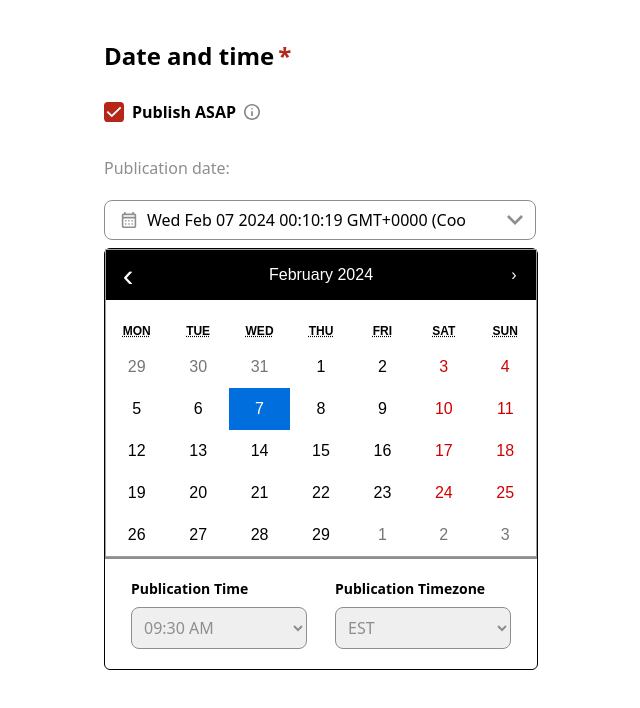
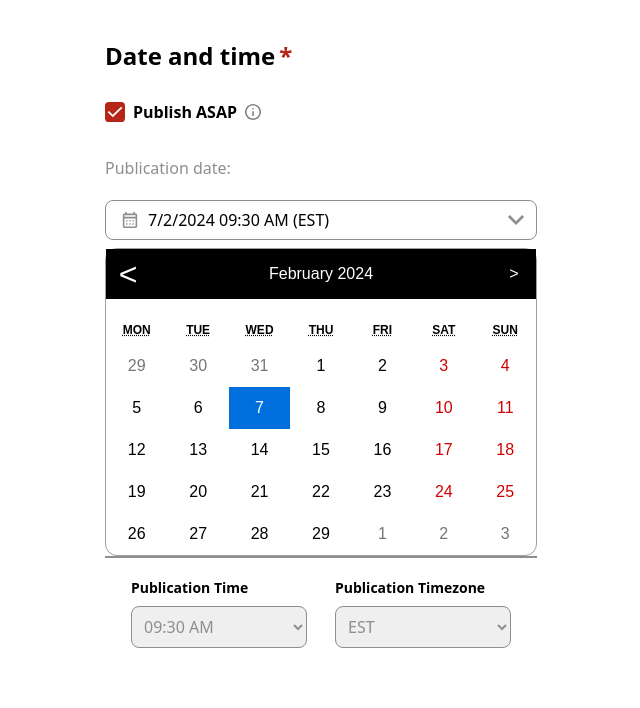
Before and after one commit to ctdc0208/Date-Picker, a React (Vite) app: page / in a window 1280 px wide. Shown: the top 708 px of the page, without its empty margins (319-959 px from the left). Built offline with nearby package versions, Linux system fonts and the light colour scheme.

Commit message:
add input value and option value

```diff
--- a/src/DateField.jsx
+++ b/src/DateField.jsx
@@ -3,8 +3,65 @@ import {useState} from 'react';
 import Calendar from 'react-calendar';
 
 export default function DateField() {
+    const timeOptions = [
+        {value: '09:30 AM', text: "09:30 AM"},
+        {value: '10:00 AM', text: "10:00 AM"},
+        {value: '10:30 AM', text: "10:30 AM"},
+        {value: '11:00 AM', text: "11:00 AM"},
+        {value: '11:30 AM', text: "11:30 AM"},
+        {value: '12:00 PM', text: "12:00 PM"},
+        {value: '12:30 PM', text: "12:30 PM"},
+        {value: '01:00 PM', text: "01:00 PM"},
+        {value: '01:30 PM', text: "01:30 PM"},
+        {value: '02:00 PM', text: "02:00 PM"},
+        {value: '02:30 PM', text: "02:30 PM"},
+        {value: '03:00 PM', text: "03:00 PM"},
+        {value: '03:30 PM', text: "03:30 PM"},
+        {value: '04:00 PM', text: "04:00 PM"},
+        {value: '04:30 PM', text: "04:30 PM"},
+        {value: '05:00 PM', text: "05:00 PM"},
+    ];
+
+    const timezoneOptions = [
+        {value: 'EST', text: "EST"},
+        {value: 'CST', text: "CST"},
+    ];
+
+    const monthNames = [
+        "1",
+        "2",
+        "3",
+        "4",
+        "5",
+        "6",
+        "7",
+        "8",
+        "9",
+        "10",
+        "11",
+        "12",
+    ];
+
+
     const [isOpen, setIsOpen] = useState(true);
-    const [value, onChange] = useState(new Date());
+    const [calendarValue, calendarValueOnChange] = useState(new Date());
+    const [timeValue, timeValueOnChange] = useState(timeOptions[0].value);
+    const [timezoneValue, timezoneValueOnChange] = useState(timezoneOptions[0].value);
+
+    const month = calendarValue.getMonth()
+    const day = calendarValue.getDate()
+    const year = calendarValue.getFullYear();
+    const getMonthNames = monthNames[month]
+
+    const value = day + '/' + getMonthNames + '/' + year +' ' + timeValue + ' ' + '(' + timezoneValue + ')'
+
+    const handleTimeChange = event => {
+        timeValueOnChange(event.target.value);
+    };
+    const handleTimezoneChange = event => {
+        timezoneValueOnChange(event.target.value);
+    };
+
     return (
     <>
         <button onClick={() => setIsOpen(!isOpen)} className="flex flex-row items-center mt-5 w-128 h-10 border border-solid border-gray rounded-lg ring-offset-8 ">
@@ -24,39 +81,33 @@ export default function DateField() {
             />
         </button>
         {isOpen && (
-            <div className='mt-2 border rounded-md'>
+            <div className='mt-2 rounded-md'>
                 <Calendar
-                    onChange={onChange}
-                    value={value}
-                    className='w-128'
+                    onChange={calendarValueOnChange}
+                    value={calendarValue}
+                    className='w-128  border rounded-xl'
+                    prevLabel="<"
+                    nextLabel=">"
                 />
                 <div className='border-t-2 border-gray p-5 space-x-7 flex flex-row justify-center w-128'>
                     <div>
                         <div className='font-bold text-sm'>Publication Time</div>
-                        <select name='time' id='time' className='border bottom-1 border-gray p-2 mt-2 w-44 rounded-lg text-gray'>
-                            <option value="09:30 AM">09:30 AM</option>
-                            <option value="10:00 AM">10:00 AM</option>
-                            <option value="10:30 AM">10:30 AM</option>
-                            <option value="11:00 AM">11:00 AM</option>
-                            <option value="11:30 AM">11:30 AM</option>
-                            <option value="12:00 PM">12:00 PM</option>
-                            <option value="12:30 PM">12:30 PM</option>
-                            <option value="12:00 PM">01:00 PM</option>
-                            <option value="01:30 PM">01:30 PM</option>
-                            <option value="02:00 PM">02:00 PM</option>
-                            <option value="02:30 PM">02:30 PM</option>
-                            <option value="03:00 PM">03:00 PM</option>
-                            <option value="03:30 PM">03:30 PM</option>
-                            <option value="04:00 PM">04:00 PM</option>
-                            <option value="04:30 PM">04:30 PM</option>
-                            <option value="05:00 PM">05:00 PM</option>
+                        <select name='time' id='time' onChange={handleTimeChange} value={timeValue} className='border bottom-1 border-gray p-2 mt-2 w-44 rounded-lg text-gray'>
+                            {timeOptions.map(option => (
+                                <option key={option.value} value={option.value}>
+                                    {option.text}
+                                </option>
+                            ))};
                         </select>
                     </div>
                     <div>
                         <div className='font-bold text-sm'>Publication Timezone</div>
-                        <select name='timezone' id='timezone' className='border bottom-1 border-gray p-2 mt-2 w-44 rounded-lg text-gray'>
-                            <option value="EST">EST</option>
-                            <option value="CST">CST</option>
+                        <select name='timezone' id='timezone' onChange={handleTimezoneChange} value={timezoneValue} className='border bottom-1 border-gray p-2 mt-2 w-44 rounded-lg text-gray'>
+                            {timezoneOptions.map(option => (
+                                <option key={option.value} value={option.value}>
+                                    {option.text}
+                                </option>
+                            ))};
                         </select>
                     </div>
                 </div>
```
